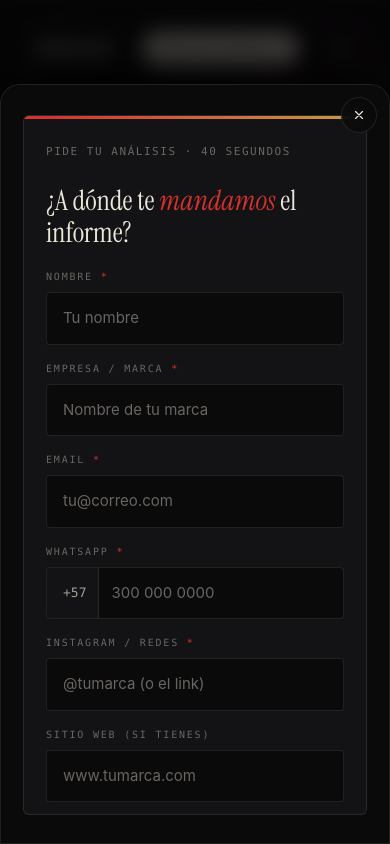
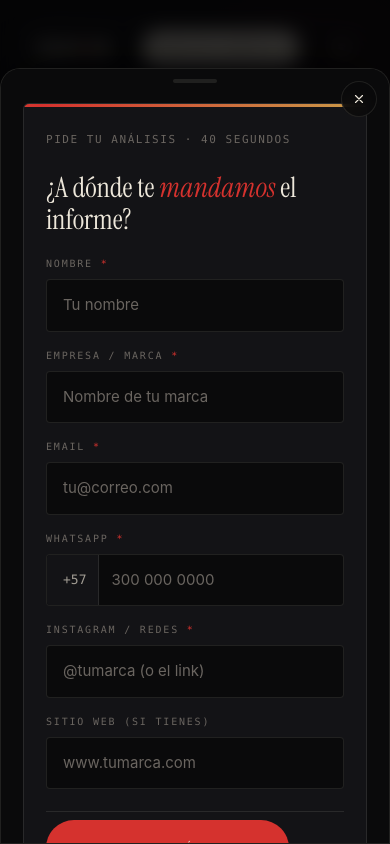
Before and after one commit to bushidoagenciainfo-lab/bushido-app, a Next.js app: page /servicios in a window 390 px wide. Shown: the top 844 px of the page. Built offline with nearby package versions, Linux system fonts and the light colour scheme.

Commit message:
sumarry 15

```diff
--- a/src/app/descargables/page.tsx
+++ b/src/app/descargables/page.tsx
@@ -1,14 +1,17 @@
 import type { Metadata } from "next";
-import AnalisisButton from "@/components/AnalisisButton";
 import Footer from "@/components/Footer";
+import DescargaCard, { type Gift } from "@/components/DescargaCard";
 
 export const metadata: Metadata = { title: "Descargables Bushido" };
 
-const GIFTS = [
-  { tag: "Color · 10 LUTs", title: "Pack de LUTs", desc: "Nuestro look base de color, listo para DaVinci, Premiere y FCP." },
-  { tag: "Foto · 12 presets", title: "Presets de foto", desc: "Revelado editorial de Bushido para Lightroom móvil y escritorio." },
-  { tag: "Diseño · 6 fuentes", title: "Tipografías", desc: "La selección de fuentes que usamos para títulos y subtítulos." },
-  { tag: "Video · overlays", title: "Overlays + plugins", desc: "Texturas de grano, film burn y transiciones para tus ediciones." },
+// Para ENTREGAR el archivo: pon el zip en bushido-app/public/descargables/ con
+// el nombre de `file`. Mientras no exista el archivo (file sin definir), la
+// tarjeta solo capta el correo y dice "te lo enviamos pronto".
+const GIFTS: Gift[] = [
+  { tag: "Color · 10 LUTs", title: "Pack de LUTs", desc: "Nuestro look base de color, listo para DaVinci, Premiere y FCP.", file: "/descargables/luts-bushido.zip" },
+  { tag: "Foto · 12 presets", title: "Presets de foto", desc: "Revelado editorial de Bushido para Lightroom móvil y escritorio.", file: "/descargables/presets-bushido.zip" },
+  { tag: "Diseño · 6 fuentes", title: "Tipografías", desc: "La selección de fuentes que usamos para títulos y subtítulos.", file: "/descargables/tipografias-bushido.zip" },
+  { tag: "Video · overlays", title: "Overlays + plugins", desc: "Texturas de grano, film burn y transiciones para tus ediciones.", file: "/descargables/overlays-bushido.zip" },
 ];
 
 export default function DescargablesPage() {
@@ -42,14 +45,7 @@ export default function DescargablesPage() {
 
           <div className="downloads-grid" style={{ marginTop: 28 }}>
             {GIFTS.map((g) => (
-              <AnalisisButton key={g.title} className="dl-card">
-                <div className="dl-tag">{g.tag}</div>
-                <h4>{g.title}</h4>
-                <p>{g.desc}</p>
-                <span className="dl-cta">
-                  Descargar gratis <span aria-hidden="true">↗</span>
-                </span>
-              </AnalisisButton>
+              <DescargaCard key={g.title} gift={g} />
             ))}
           </div>
         </section>
--- a/src/app/globals.css
+++ b/src/app/globals.css
@@ -1640,6 +1640,22 @@
     transition: color 0.25s var(--e-out);
   }
   .dl-card:hover .dl-cta { color: var(--gold); }
+  /* CTA como botón/enlace (ya no es un <button> que abría el análisis) */
+  .dl-cta.as-btn { background: none; border: none; padding: 0; cursor: pointer; text-decoration: none; }
+  /* mini-formulario de correo dentro de la tarjeta */
+  .dl-form { display: flex; gap: 8px; margin-top: 2px; }
+  .dl-form input {
+    flex: 1; min-width: 0; font-family: var(--mono); font-size: 12px; color: var(--bone);
+    background: var(--ink-2); border: 1px solid var(--hairline); border-radius: 8px; padding: 10px 12px;
+  }
+  .dl-form input:focus { outline: none; border-color: var(--gold); }
+  .dl-form button {
+    font-family: var(--mono); font-size: 10px; letter-spacing: .12em; text-transform: uppercase;
+    color: var(--ink); background: var(--gold); border: none; border-radius: 8px; padding: 0 14px; cursor: pointer;
+  }
+  .dl-form button:disabled { opacity: .6; cursor: wait; }
+  .dl-done { font-family: var(--mono); font-size: 11px; color: var(--gold); }
+  .dl-done .dl-cta { color: var(--gold); }
 
   /* ─────────────────────────────  COTIZADOR  ─────────────────────── */
   .cotizador {
@@ -2399,40 +2415,41 @@ body.has-cursor .cursor-dot, body.has-cursor .cursor-ring, body.has-cursor .curs
 .rep-cta .rc-t { font-family: var(--serif); font-size: clamp(24px,3vw,32px); color: var(--bone); }
 .rep-cta .rc-t em { font-style: italic; color: var(--sepp); }
 
-/* ══════════════ Pop-up en MÓVIL: bottom sheet sutil + X siempre visible ══════════════ */
+/* ══════════════ Pop-up en MÓVIL: bottom sheet con SCROLL ══════════════ */
 @media (max-width: 820px) {
-  .modal-backdrop { align-items: end; justify-items: stretch; padding: 0; }
+  /* FLEX anclado abajo (con grid, la fila auto empujaba el modal fuera del viewport).
+     Solo el formulario scrollea (evita el doble scroll que trababa en iOS). */
+  .modal-backdrop { display: flex; align-items: flex-end; justify-content: center; padding: 0; overflow: hidden; }
   .modal {
-    grid-template-columns: 1fr; max-width: 100%; width: 100%;
-    border-radius: 20px 20px 0 0; max-height: 90vh;
-    transform: translateY(100%); box-shadow: 0 -20px 60px -10px rgba(0,0,0,0.7);
-  }
-  .modal-backdrop.open .modal { transform: translateY(0); }
-  .modal-hook { display: none; }             /* fuera el panel largo que lo estiraba */
-  .modal-form-wrap { max-height: 90vh; overflow-y: auto; padding: 44px 22px 30px; -webkit-overflow-scrolling: touch; }
-  .modal-form-wrap::before {                 /* barrita "grabber" arriba */
-    content: ''; position: sticky; top: 8px; display: block;
-    width: 42px; height: 4px; border-radius: 999px; background: var(--hairline);
-    margin: -34px auto 18px;
+    grid-template-columns: 1fr;
+    display: flex; flex-direction: column;
+    max-width: 100%; width: 100%;
+    max-height: 92svh;                 /* deja aire arriba → se nota que hay más abajo */
+    border-radius: 20px 20px 0 0;
+    overflow: hidden;
+    /* SIN transform en el modal (el transform + anclaje-abajo lo mandaba fuera de
+       pantalla). El backdrop lo muestra/oculta con opacidad. */
+    transform: none !important;
+    box-shadow: 0 -20px 60px -10px rgba(0,0,0,0.7);
+  }
+  .modal-hook { display: none; }       /* fuera el panel largo que lo estiraba */
+  /* grabber (barrita) arriba, decorativa, no interfiere con el scroll */
+  .modal::before {
+    content: ''; position: absolute; top: 10px; left: 50%; transform: translateX(-50%);
+    width: 44px; height: 4px; border-radius: 999px; background: var(--hairline); z-index: 6;
+  }
+  /* min-height:0 + flex:1 = la clave para que un hijo flex pueda scrollear.
+     display:block (en desktop es flex centrado, que aplastaba el form en móvil). */
+  .modal-form-wrap {
+    display: block;
+    flex: 1 1 auto; min-height: 0;
+    overflow-y: auto; -webkit-overflow-scrolling: touch; overscroll-behavior: contain;
+    padding: 34px 22px calc(30px + env(safe-area-inset-bottom, 0px));
   }
   .modal-close {
-    position: fixed; top: 12px; right: 12px; z-index: 520;
+    position: absolute; top: 12px; right: 12px; z-index: 8;
     background: rgba(10,10,11,0.85); -webkit-backdrop-filter: blur(8px); backdrop-filter: blur(8px);
   }
-}
-
-/* override final: asegura sheet abierto + X visible dentro del sheet (móvil) */
-@media (max-width: 820px) {
-  .modal-backdrop.open .modal { transform: translateY(0) !important; }
-  .modal:not(.x) { transform: translateY(100%); }
-  .modal-close { position: absolute !important; top: 12px; right: 12px; z-index: 8; }
-  .modal-form-wrap::before { content: none; }
-  .modal-form-wrap { padding-top: 30px; }
-}
-
-/* solución robusta móvil: sin transform en el modal → sheet anclado abajo, X siempre visible */
-@media (max-width: 820px) {
-  .modal { transform: none !important; }
 }
 
 /* ══════════════ HERO v5 · video a pantalla completa + liquid glass ══════════════ */
@@ -2534,6 +2551,11 @@ body:has(.admin) .nav, body:has(.admin-login) .nav,
 body:has(.admin) .cursor-spot, body:has(.admin) .cursor-ring, body:has(.admin) .cursor-dot,
 body:has(.admin-login) .cursor-spot, body:has(.admin-login) .cursor-ring, body:has(.admin-login) .cursor-dot,
 body:has(.admin) .modal-backdrop, body:has(.admin-login) .modal-backdrop { display: none !important; }
+/* el sitio esconde el cursor (cursor custom); en el panel lo devolvemos */
+body:has(.admin), body:has(.admin-login) { cursor: auto !important; }
+body:has(.admin) a, body:has(.admin) button, body:has(.admin) select, body:has(.admin) label,
+body:has(.admin-login) button { cursor: pointer !important; }
+body:has(.admin) input, body:has(.admin) textarea, body:has(.admin-login) input { cursor: auto !important; }
 
 /* login */
 .admin-login { min-height: 100svh; display: flex; align-items: center; justify-content: center; padding: 24px; }
--- a/src/components/AnalisisModal.tsx
+++ b/src/components/AnalisisModal.tsx
@@ -5,6 +5,9 @@ import LeadForm from "./LeadForm";
 import { ANALISIS_EVENT } from "@/lib/ui";
 
 const SHOWN_KEY = "bushido_modal_shown_v2";
+// Segundos antes de que el pop-up aparezca solo (una vez por visitante).
+// Súbelo/bájalo aquí a gusto.
+const AUTO_OPEN_MS = 2500;
 
 export default function AnalisisModal() {
   const [open, setOpen] = useState(false);
@@ -25,7 +28,7 @@ export default function AnalisisModal() {
     const t = auto
       ? window.setTimeout(() => {
           if (!document.body.classList.contains("modal-open")) setOpen(true);
-        }, 4000)
+        }, AUTO_OPEN_MS)
       : undefined;
 
     return () => {
--- /dev/null
+++ b/src/components/DescargaCard.tsx
@@ -0,0 +1,84 @@
+"use client";
+
+import { useState } from "react";
+import { track } from "@/lib/track";
+
+export interface Gift {
+  tag: string;
+  title: string;
+  desc: string;
+  file?: string; // ruta del archivo en /public, ej "/descargables/luts-bushido.zip"
+}
+
+/**
+ * Tarjeta de descargable: pide el correo (queda como lead 'descarga') y entrega
+ * el archivo. Ya NO abre el pop-up de análisis.
+ */
+export default function DescargaCard({ gift }: { gift: Gift }) {
+  const [step, setStep] = useState<"idle" | "form" | "done">("idle");
+  const [email, setEmail] = useState("");
+  const [busy, setBusy] = useState(false);
+
+  async function submit(e: React.FormEvent) {
+    e.preventDefault();
+    setBusy(true);
+    track("descarga", gift.title);
+    try {
+      await fetch("/api/lead", {
+        method: "POST",
+        headers: { "content-type": "application/json" },
+        body: JSON.stringify({ kind: "descarga", email, pack: gift.title }),
+      });
+    } catch {
+      /* no bloqueamos la descarga si el registro falla */
+    }
+    setBusy(false);
+    setStep("done");
+    if (gift.file) {
+      // dispara la descarga
+      window.location.href = gift.file;
+    }
+  }
+
+  return (
+    <div className="dl-card">
+      <div className="dl-tag">{gift.tag}</div>
+      <h4>{gift.title}</h4>
+      <p>{gift.desc}</p>
+
+      {step === "idle" && (
+        <button type="button" className="dl-cta as-btn" onClick={() => setStep("form")}>
+          Descargar gratis <span aria-hidden="true">↗</span>
+        </button>
+      )}
+
+      {step === "form" && (
+        <form className="dl-form" onSubmit={submit}>
+          <input
+            type="email"
+            required
+            placeholder="tu@correo.com"
+            value={email}
+            onChange={(e) => setEmail(e.target.value)}
+            autoFocus
+          />
+          <button type="submit" disabled={busy}>
+            {busy ? "…" : "Recibir"}
+          </button>
+        </form>
+      )}
+
+      {step === "done" && (
+        <div className="dl-done">
+          {gift.file ? (
+            <a href={gift.file} download className="dl-cta as-btn">
+              Descargar ahora <span aria-hidden="true">↓</span>
+            </a>
+          ) : (
+            <span>¡Listo! Te lo enviamos a tu correo pronto.</span>
+          )}
+        </div>
+      )}
+    </div>
+  );
+}
```
Also changed, not shown: public/descargables/LEEME.txt (added).
